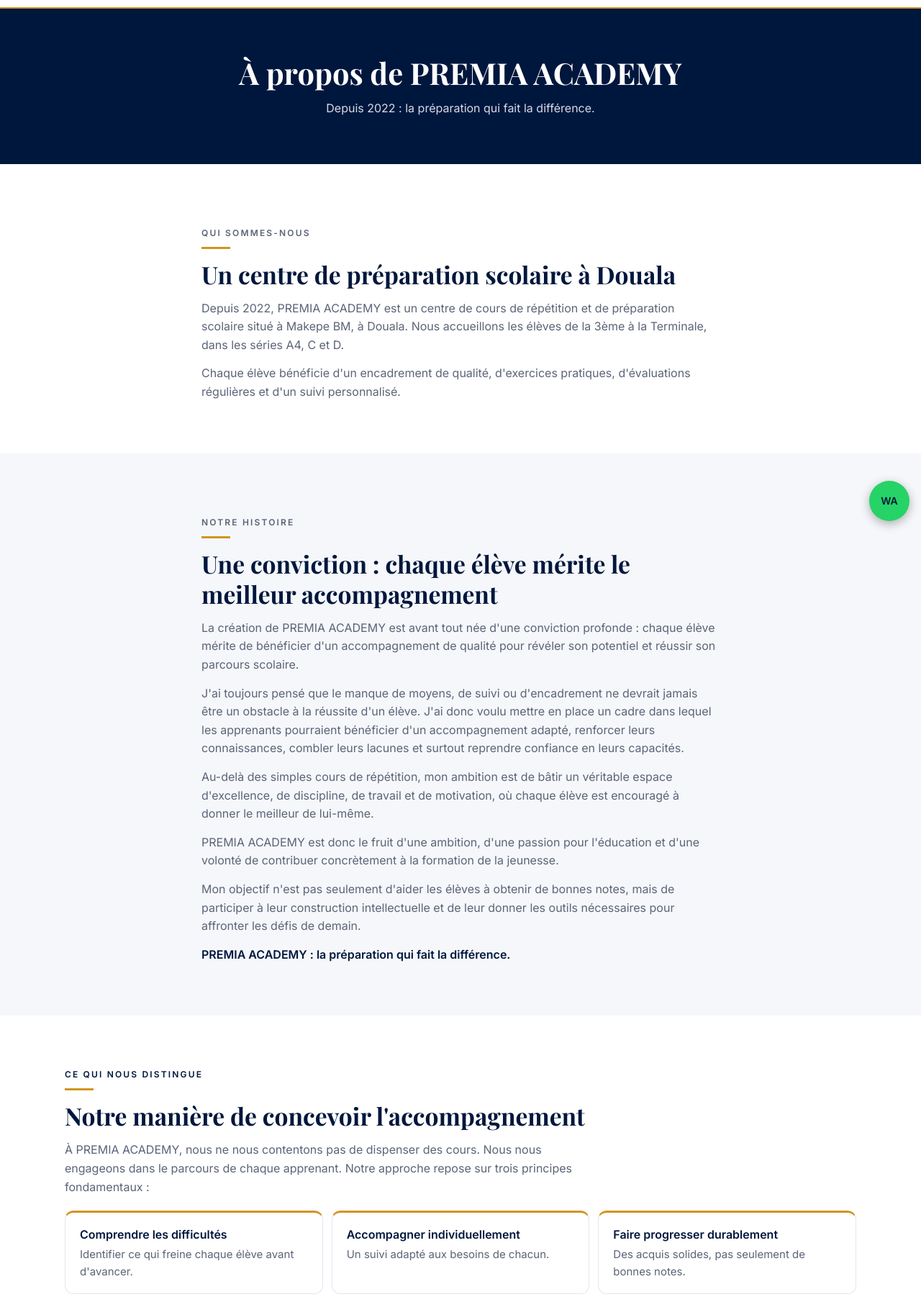
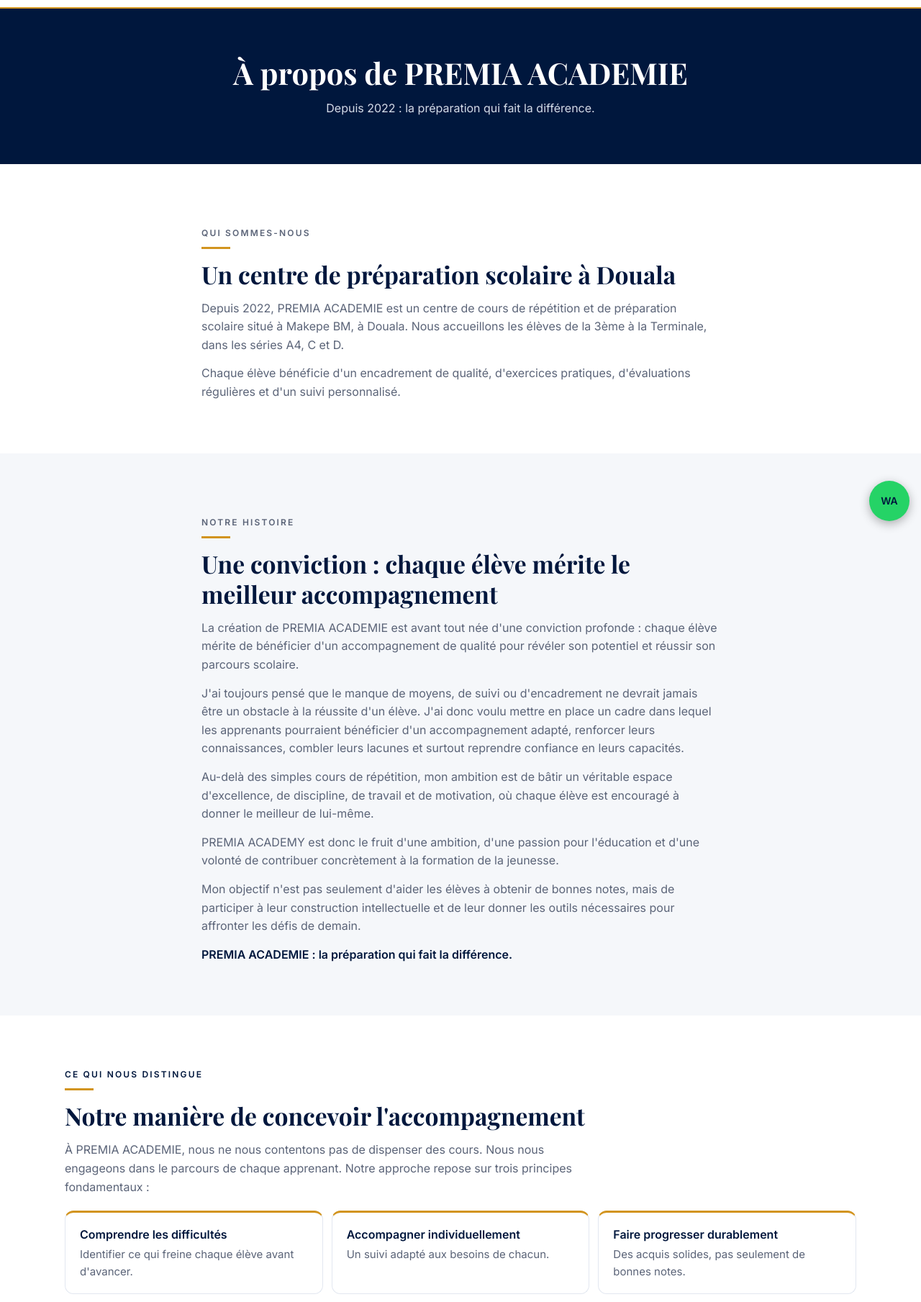
Before and after one commit to dylannana/premia-academy, a plain HTML site: page a-propos.html in a window 1280 px wide. Shown: the part 60-1869 px from the top of the page at 72% size. Drawn offline with nearby package versions, Linux system fonts and the light colour scheme.

Commit message:
version du site avant mise en ligne

```diff
--- a/a-propos.html
+++ b/a-propos.html
@@ -53,7 +53,7 @@
   <main id="contenu">
     <section class="page-hero">
       <div class="container">
-        <h1>À propos de PREMIA ACADEMY</h1>
+        <h1>À propos de PREMIA ACADEMIE</h1>
         <p>Depuis 2022 : la préparation qui fait la différence.</p>
       </div>
     </section>
@@ -62,7 +62,7 @@
       <div class="container texte-long">
         <p class="eyebrow">Qui sommes-nous</p>
         <h2 id="titre-qui">Un centre de préparation scolaire à Douala</h2>
-        <p>Depuis 2022, PREMIA ACADEMY est un centre de cours de répétition et de préparation scolaire situé à Makepe BM, à Douala. Nous accueillons les élèves de la 3ème à la Terminale, dans les séries A4, C et D.</p>
+        <p>Depuis 2022, PREMIA ACADEMIE est un centre de cours de répétition et de préparation scolaire situé à Makepe BM, à Douala. Nous accueillons les élèves de la 3ème à la Terminale, dans les séries A4, C et D.</p>
         <p>Chaque élève bénéficie d'un encadrement de qualité, d'exercices pratiques, d'évaluations régulières et d'un suivi personnalisé.</p>
       </div>
     </section>
@@ -71,12 +71,12 @@
       <div class="container texte-long">
         <p class="eyebrow">Notre histoire</p>
         <h2 id="titre-histoire">Une conviction : chaque élève mérite le meilleur accompagnement</h2>
-        <p>La création de PREMIA ACADEMY est avant tout née d'une conviction profonde : chaque élève mérite de bénéficier d'un accompagnement de qualité pour révéler son potentiel et réussir son parcours scolaire.</p>
+        <p>La création de PREMIA ACADEMIE est avant tout née d'une conviction profonde : chaque élève mérite de bénéficier d'un accompagnement de qualité pour révéler son potentiel et réussir son parcours scolaire.</p>
         <p>J'ai toujours pensé que le manque de moyens, de suivi ou d'encadrement ne devrait jamais être un obstacle à la réussite d'un élève. J'ai donc voulu mettre en place un cadre dans lequel les apprenants pourraient bénéficier d'un accompagnement adapté, renforcer leurs connaissances, combler leurs lacunes et surtout reprendre confiance en leurs capacités.</p>
         <p>Au-delà des simples cours de répétition, mon ambition est de bâtir un véritable espace d'excellence, de discipline, de travail et de motivation, où chaque élève est encouragé à donner le meilleur de lui-même.</p>
         <p>PREMIA ACADEMY est donc le fruit d'une ambition, d'une passion pour l'éducation et d'une volonté de contribuer concrètement à la formation de la jeunesse.</p>
         <p>Mon objectif n'est pas seulement d'aider les élèves à obtenir de bonnes notes, mais de participer à leur construction intellectuelle et de leur donner les outils nécessaires pour affronter les défis de demain.</p>
-        <p><strong>PREMIA ACADEMY : la préparation qui fait la différence.</strong></p>
+        <p><strong>PREMIA ACADEMIE : la préparation qui fait la différence.</strong></p>
       </div>
     </section>
 
@@ -85,7 +85,7 @@
         <p class="eyebrow">Ce qui nous distingue</p>
         <h2 id="titre-distingue">Notre manière de concevoir l'accompagnement</h2>
         <div class="texte-long">
-          <p>À PREMIA ACADEMY, nous ne nous contentons pas de dispenser des cours. Nous nous engageons dans le parcours de chaque apprenant. Notre approche repose sur trois principes fondamentaux :</p>
+          <p>À PREMIA ACADEMIE, nous ne nous contentons pas de dispenser des cours. Nous nous engageons dans le parcours de chaque apprenant. Notre approche repose sur trois principes fondamentaux :</p>
         </div>
         <ul class="cards cards-3">
           <li class="card">
@@ -104,7 +104,7 @@
         <div class="texte-long">
           <p>Nous encourageons la participation active, développons l'autonomie et cultivons la discipline au travail. Parce que nous sommes convaincus que chaque élève possède un potentiel qui mérite d'être révélé, nous mettons tout en œuvre pour lui offrir un environnement propice à sa réussite.</p>
         </div>
-        <p class="citation">Chez PREMIA ACADEMY, nous ne préparons pas seulement les élèves aux examens, nous les préparons à la réussite.</p>
+        <p class="citation">Chez PREMIA ACADEMIE, nous ne préparons pas seulement les élèves aux examens, nous les préparons à la réussite.</p>
       </div>
     </section>
 
@@ -152,7 +152,7 @@
 
     <section class="cta">
       <div class="container">
-        <h2>Rejoignez PREMIA ACADEMY</h2>
+        <h2>Rejoignez PREMIA ACADEMIE</h2>
         <p>Découvrez nos classes ou préinscrivez directement votre enfant.</p>
         <a class="btn btn-gold" href="preinscription.html">Préinscrire mon enfant</a>
       </div>
@@ -169,7 +169,7 @@
       <a href="formations.html">Nos formations</a>
       <a href="horaires.html">Nos horaires</a>
       <a href="confidentialite.html">Confidentialité</a>
-      <p class="copyright">© 2026 PREMIA ACADEMY. Tous droits réservés.</p>
+      <p class="copyright">© 2026 PREMIA ACADEMIE. Tous droits réservés.</p>
     </div>
   </footer>
 
```
Also changed, not shown: preinscription.html (+1 -1 lines).
